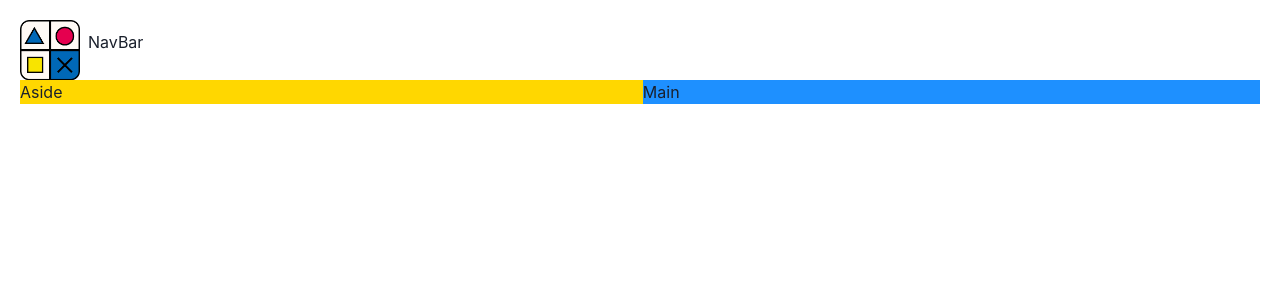
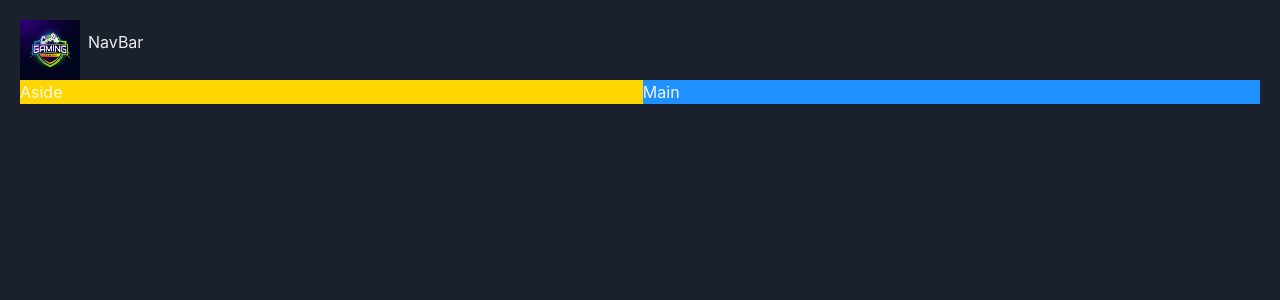
Before and after one commit to name-Eli/game-app, a React (Vite) app: page / in a window 1280 px wide. Shown: the top 300 px of the page. Built offline with nearby package versions, Linux system fonts and the light colour scheme.

Commit message:
Implement dark mode and update logo

```diff
--- a/src/game-hub-proj/components/NavBar.tsx
+++ b/src/game-hub-proj/components/NavBar.tsx
@@ -1,5 +1,5 @@
 import { HStack, Image, Text } from "@chakra-ui/react";
-import logo from '../assets/logo.png';
+import logo from '../assets/logo.jpeg';
 
 const NavBar = () => {
     return (
--- /dev/null
+++ b/src/game-hub-proj/theme.ts
@@ -0,0 +1,10 @@
+import { extendTheme, ThemeConfig } from "@chakra-ui/react";
+
+
+const config: ThemeConfig = {
+    initialColorMode: 'dark'
+}
+
+const theme = extendTheme({ config });
+
+export default theme;
--- a/src/main.tsx
+++ b/src/main.tsx
@@ -5,12 +5,15 @@ import ReactDOM from 'react-dom/client'
 //import App from './fetching-data-proj/components/App'
 import App from './game-hub-proj/components/App'
 import 'bootstrap/dist/css/bootstrap.css'
-import { ChakraProvider } from '@chakra-ui/react'
+import { ChakraProvider, ColorModeScript } from '@chakra-ui/react'
+import theme from './game-hub-proj/theme'
 import './index.css'
+
 
 ReactDOM.createRoot(document.getElementById('root')!).render(
   <React.StrictMode>
-    <ChakraProvider>
+    <ChakraProvider theme={theme}>
+      <ColorModeScript initialColorMode={theme.config.initialColorMode} />
       <App />
     </ChakraProvider>
   </React.StrictMode>,
```
Also changed, not shown: src/game-hub-proj/assets/logo.jpeg (added), src/game-hub-proj/assets/logo.png (deleted).
